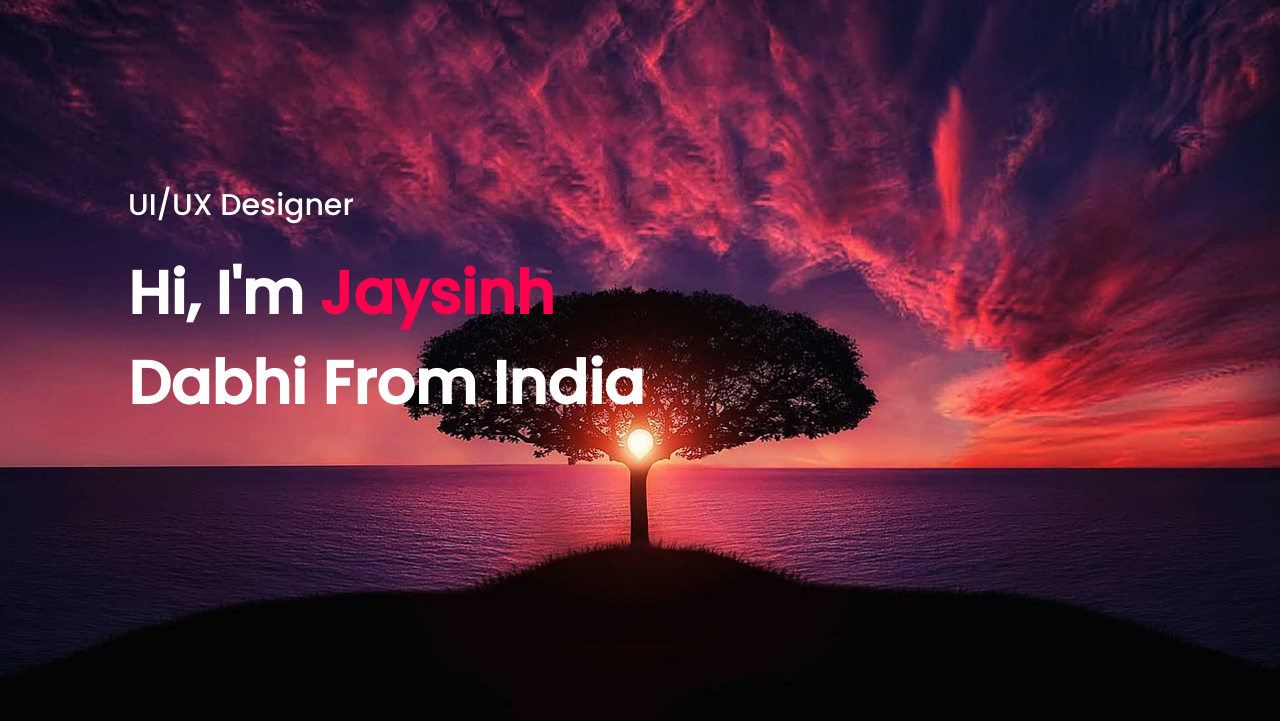
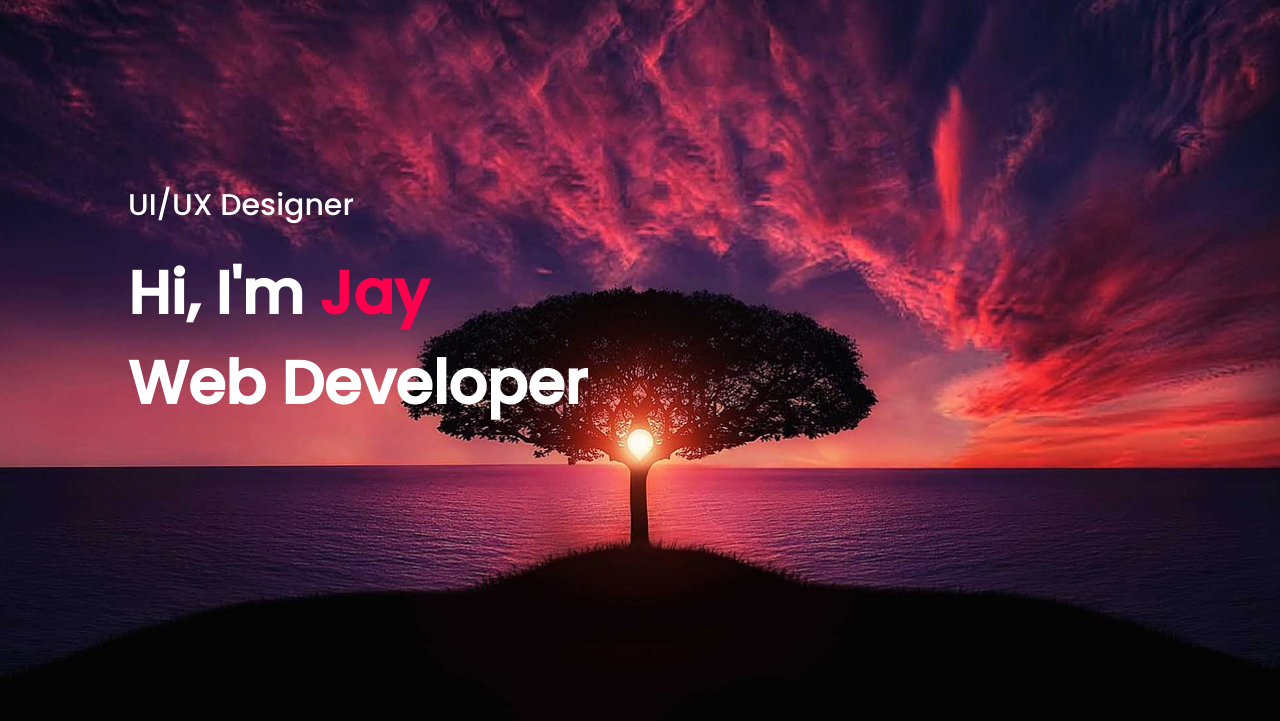
Before and after one commit to JaysinhDabhi/Portfolio.github.io, a plain HTML site: page index.html in a window 1280 px wide. Shown: the part 79-800 px from the top of the page. Drawn offline with Linux system fonts and the light colour scheme.

Commit message:
Update index.html

```diff
--- a/index.html
+++ b/index.html
@@ -27,7 +27,7 @@
         </nav>
         <div class="header-text">
           <p>UI/UX Designer</p>
-          <h1>Hi, I'm <span>Jaysinh</span><br />Dabhi From India</h1>
+          <h1>Hi, I'm <span>Jay</span><br />Web Developer</h1>
         </div>
       </div>
     </div>
```
